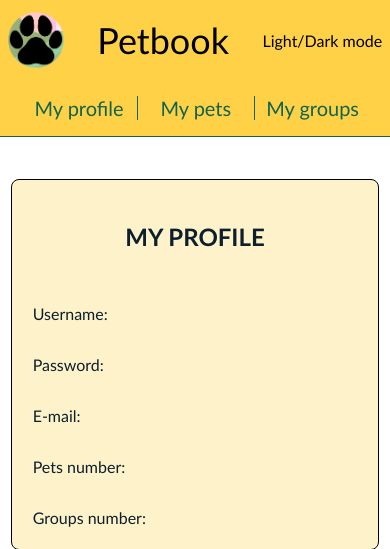
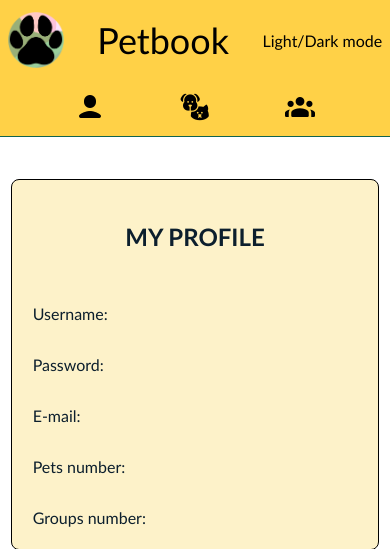
Before and after one commit to radu781/Pet-Smart-Manager, a PHP site: page /homepage.html in a window 390 px wide. Shown: the top 549 px of the page. Run offline with PHP 8.4, Linux system fonts and the light colour scheme.

Commit message:
Update resp. design for the header - icons added

```diff
--- a/homepage.html
+++ b/homepage.html
@@ -21,12 +21,29 @@
     </header>
     <nav>
         <ul class="menu">
-            <li class="option_my_profile"><a class="link_for_menu " href="homepage.html">My profile</a></li>
-            <li class="option_my_pets"><a class="link_for_menu " href="mypets.html">My pets</a></li>
-            <div class="dropdown_for_pets"> </div>
-            <li class="option_my_groups"><a class="link_for_menu " href="mygroups.html">My groups</a></li>
+            <li class="normal option_my_profile"><a class="link_for_menu " href="homepage.html">My profile</a></li>
+            <li class="normal option_my_pets"><a class="link_for_menu " href="mypets.html">My pets</a></li>
+            <li class="normal option_my_groups"><a class="link_for_menu " href="mygroups.html">My groups</a></li>
+
+            <!-- responsive design -->
+            <li class="phone option_my_profile">
+                <a class="link_for_menu" href="homepage.html">
+                    <img src="resources/user.png">
+                </a>
+            </li>
+            <li class="phone option_my_pets">
+                <a class="link_for_menu " href="mypets.html">
+                    <img src="resources/pets.png">
+                </a>
+            </li>
+            <li class="phone option_my_groups">
+                <a class="link_for_menu " href="mygroups.html">
+                    <img src="resources/groups.png">
+                </a>
+            </li>
         </ul>
     </nav>
+
     <div class="main-content">
         <h2 class="default-title">My profile</h2>
         <p class="user-details">Username:</p>
@@ -35,6 +52,7 @@
         <p class="user-details">Pets number:</p>
         <p class="user-details">Groups number:</p>
     </div>
+
 </body>
 
 </html>
--- a/styles/global.css
+++ b/styles/global.css
@@ -83,7 +83,7 @@ nav:hover {
 
 /* navigation elements */
 
-ul.menu {
+ul.menu{
     padding: 0rem;
     list-style: none;
     width: 90%;
@@ -93,10 +93,7 @@ ul.menu {
     justify-content: space-evenly;
     align-items: center;
 }
-
-li.option_my_profile {
-    border-right: 0.1rem solid var(--darkgreen);
-    padding-left: 0.1rem;
+li.normal{
     font-size: 1.25rem;
     text-align: center;
     flex-grow: 1;
@@ -106,22 +103,20 @@ li.option_my_profile:hover {
     color: black;
     transition: 350ms;
 }
-li.option_my_pets {
-    font-size: 1.25rem;
-    text-align: center;
-    flex-grow: 1;
-    flex-basis: 0;
+li.option_my_pets{
+    border-left: 0.1rem solid var(--darkgreen);
+    border-right: 0.1rem solid var(--darkgreen);
 }
-li.option_my_groups {
-    border-left: 0.1rem solid var(--darkgreen);
-    font-size: 1.25rem;
-    text-align: center;
-    flex-grow: 1;
-    flex-basis: 0;
+li.option_my_pets:hover{
+    color: black;
+    transition: 350ms;
 }
 li.option_my_groups:hover {
     color: black;
-    transition: 250ms;
+    transition: 350ms;
+}
+li.phone{
+    display: none;
 }
 
 a.link_for_menu{
@@ -169,3 +164,15 @@ a.link_for_menu:hover{
         padding: 2.5vh 2.5vh;
     }
 }
+
+@media (max-width: 500px) {
+    ul.menu{
+        width: 100%;
+    }
+    li.normal{
+        display: none;
+    }
+    li.phone{
+        display: contents;
+    }
+}
--- a/styles/sofron.css
+++ b/styles/sofron.css
@@ -116,6 +116,11 @@ a.link{
         margin: 2.5vh;
     }
 }
+@media (max-width: 200px) {
+    h2.default-title{
+        margin: 0vh;
+    }
+}
 
 /* content - my groups */
 a.link.new_group{
```
Also changed, not shown: calendar.html (+29 -6 lines), login.html (+20 -3 lines), multimedia.html (+20 -3 lines), mygroups.html (+22 -4 lines), mypets.html (+22 -3 lines), new_group.html (+20 -3 lines), new_pet.html (+20 -3 lines), register.html (+20 -3 lines), resources/groups.png (added), resources/pets.png (added), resources/user.png (added).
